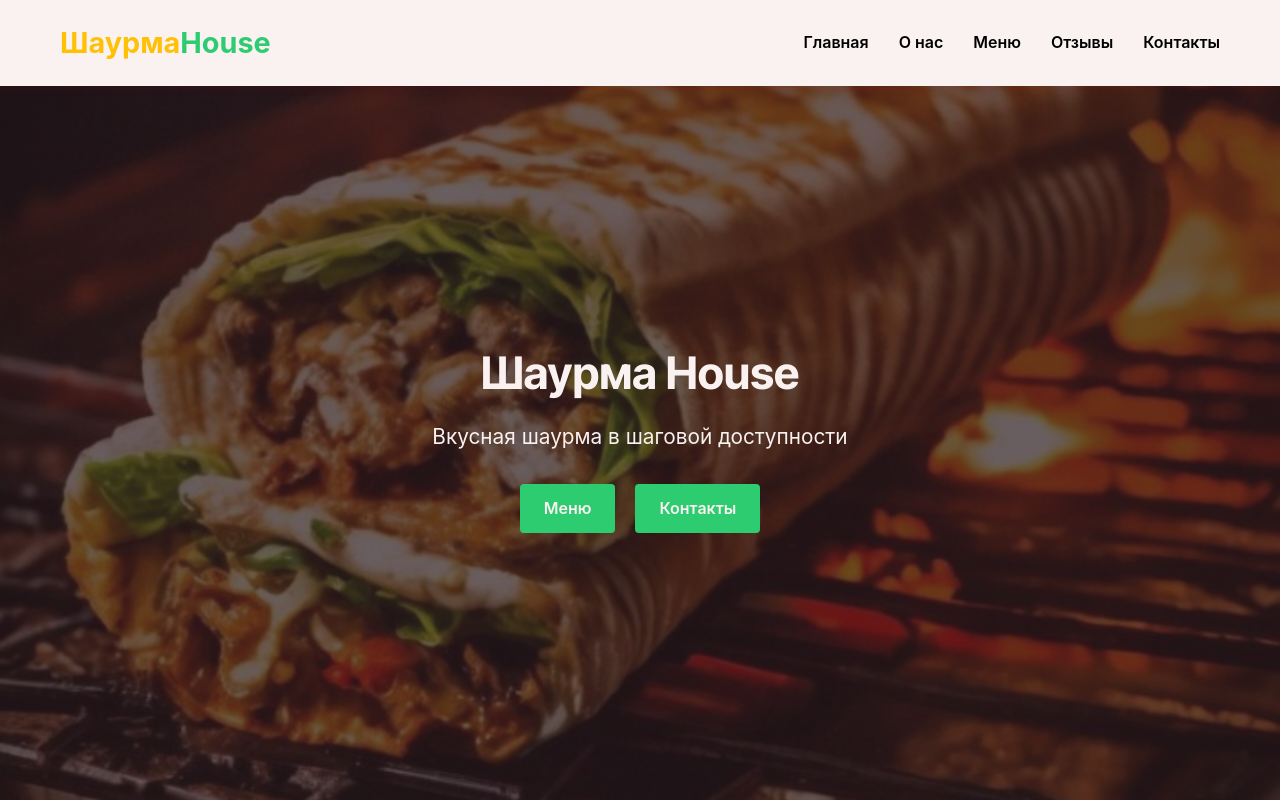
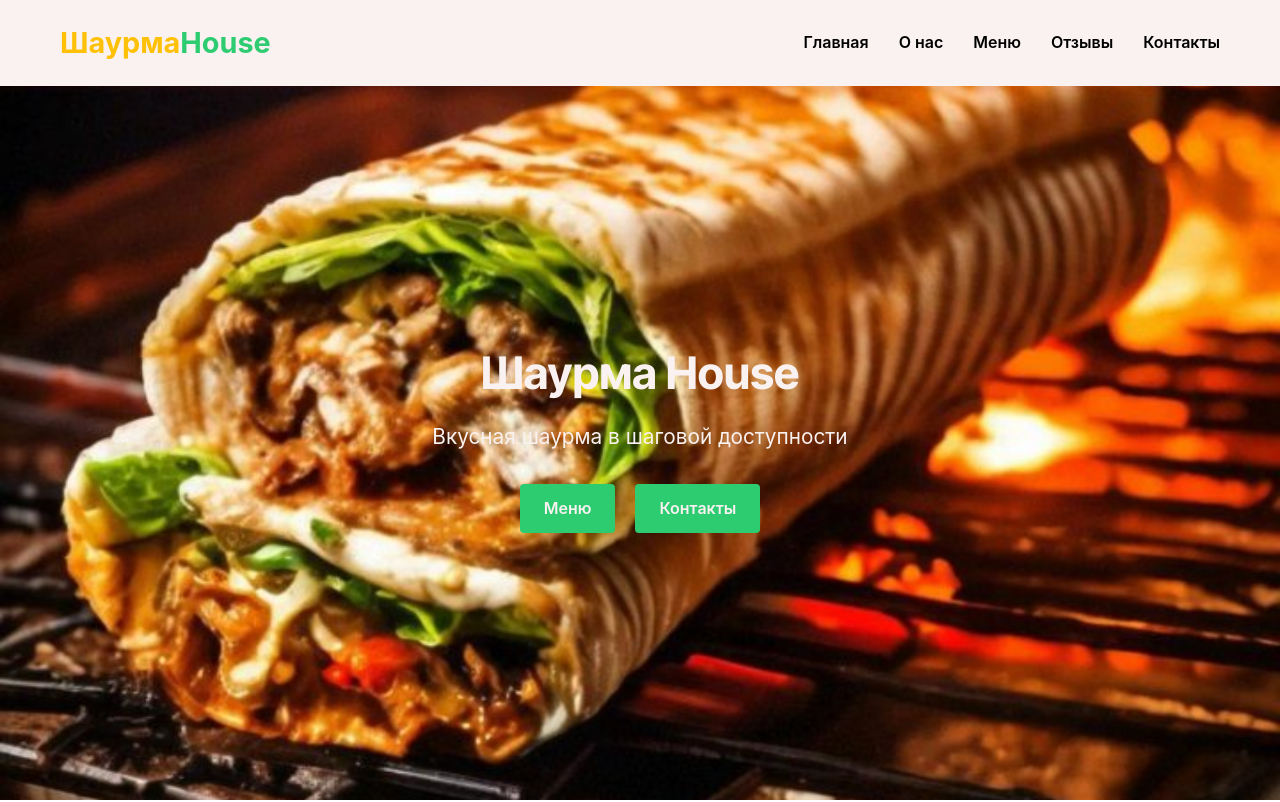
Before and after one commit to Igor73rus/final-work, a plain HTML site: page index.html in a window 1280 px wide. Shown: the top 802 px of the page. Drawn offline with Linux system fonts and the light colour scheme; a web font is replaced by a local one.

Commit message:
Update styles.css

```diff
--- a/css/styles.css
+++ b/css/styles.css
@@ -181,7 +181,7 @@ ul {
 
 
 .hero {
-    background: linear-gradient(rgba(42, 26, 31, 0.7), rgba(42, 26, 31, 0.7)), url("../images/фон.jpg") no-repeat center center/cover;
+    background: url("../images/фон.jpg") no-repeat center center/cover;
     height: 100vh;
     color: var(--white-color);
     display: flex;
```
